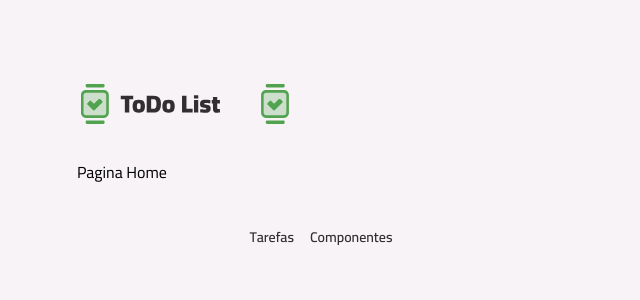
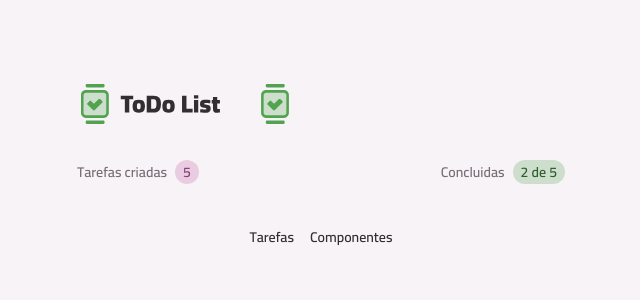
Before and after one commit to DevWerik/To-Do-List, a React (Vite) app in the folder todo/: page / in a window 1280 px wide. Shown: the top 300 px of the page, without its empty margins (319-959 px from the left). Built offline with nearby package versions, Linux system fonts and the light colour scheme.

Commit message:
fix: Creating Task Summary Components

```diff
--- /dev/null
+++ b/todo/src/core-components/tasks-summary.tsx
@@ -0,0 +1,22 @@
+import Badge from "../components/badge"
+import Text from "../components/text"
+
+
+export default function TasksSummary() {
+    return (
+      <>
+        <div className="flex items-center gap-2">
+          <Text variant="body-sm-bold" className="!text-gray-300">
+            Tarefas criadas
+          </Text>
+          <Badge variant="secondary">5</Badge>
+        </div>
+        <div className="flex items-center gap-2">
+          <Text variant="body-sm-bold" className="!text-gray-300">
+            Concluidas
+          </Text>
+          <Badge variant="primary">2 de 5</Badge>
+        </div>
+      </>
+    );
+}
--- a/todo/src/pages/page-home.tsx
+++ b/todo/src/pages/page-home.tsx
@@ -1,9 +1,12 @@
 import Container from "../components/container";
+import TasksSummary from "../core-components/tasks-summary";
 
 export default function PageHome() {
   return (
-    <Container>
-    Pagina Home
+    <Container as="article" className="space-y-3">
+    <header className="flex items-center justify-between">
+      <TasksSummary />
+    </header>
     </Container>
   )
 }
```
